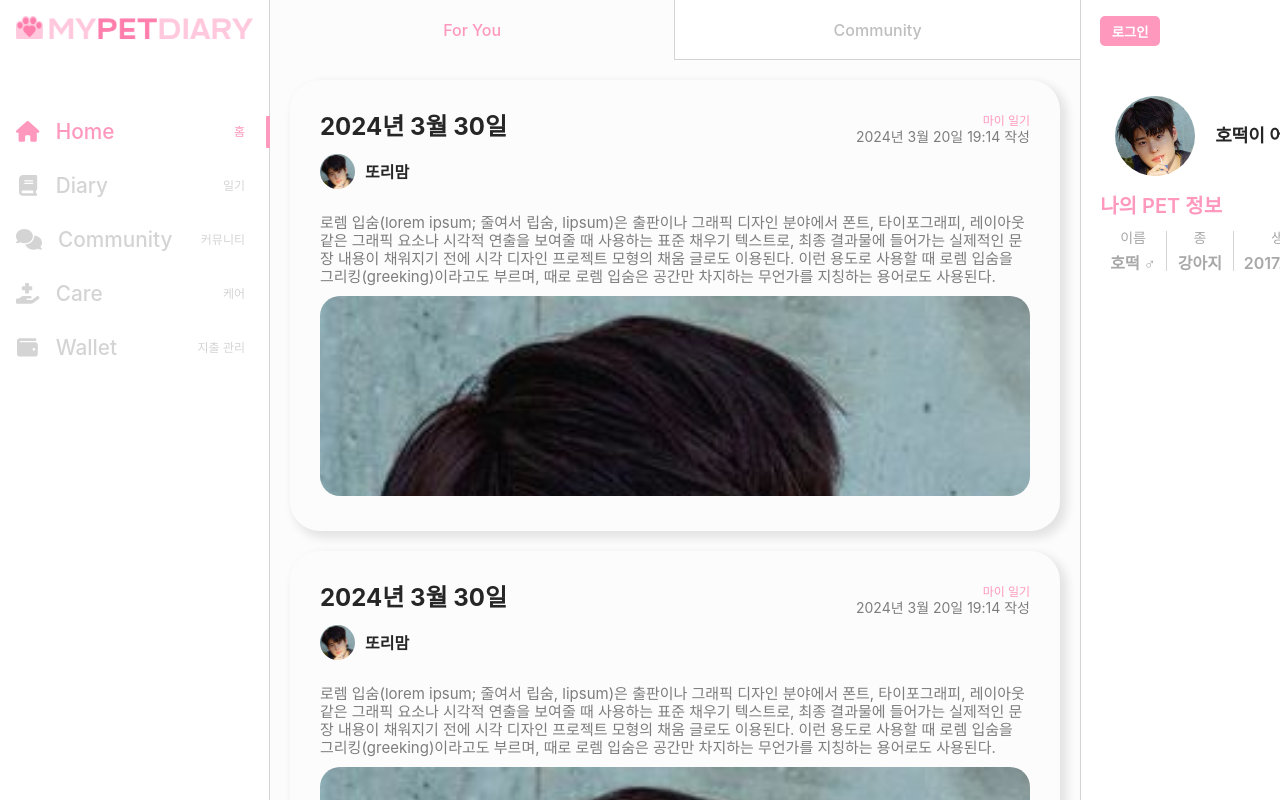
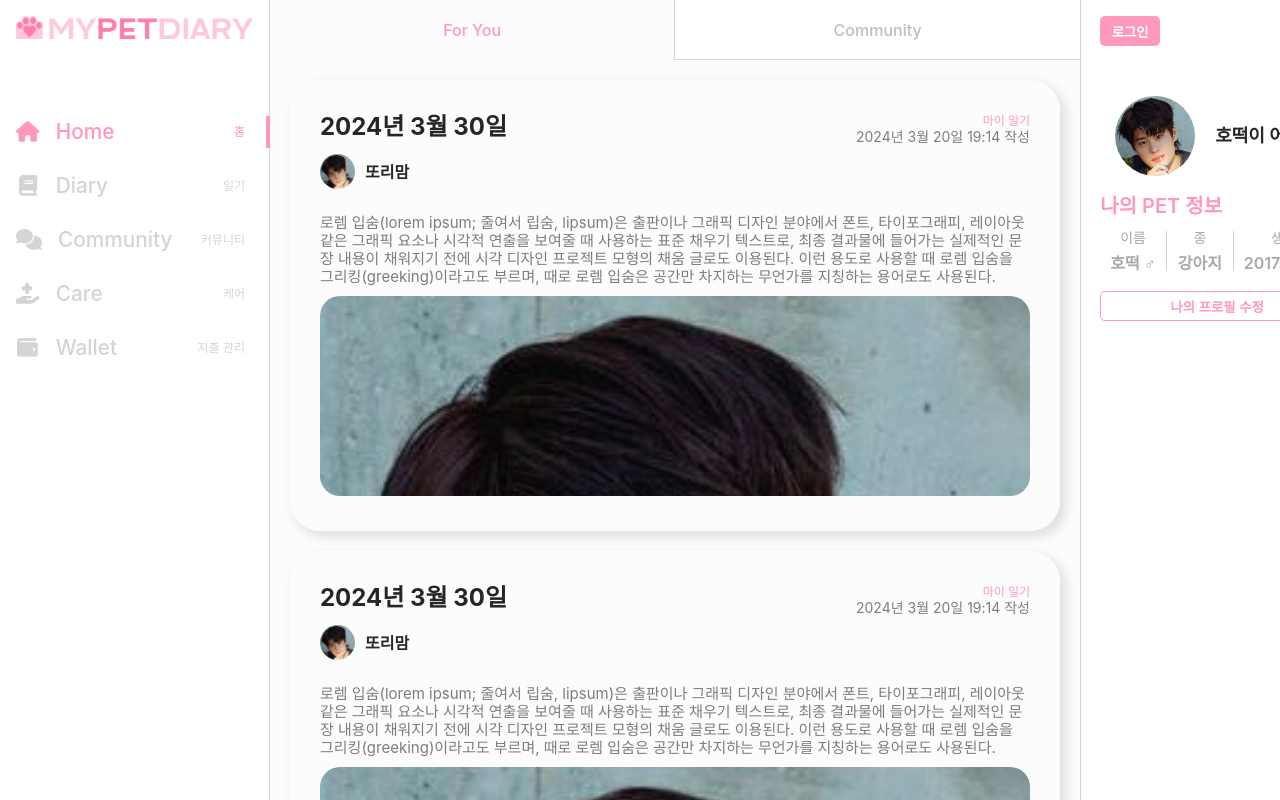
Before and after one commit to MPD-Project/app, a React (Create React App) app in the folder src/main/frontend/: page / in a window 1280 px wide. Shown: the top 800 px of the page. Built offline with nearby package versions, Linux system fonts and the light colour scheme.

Commit message:
F_feat: 전역레이아웃 > 프로필 수정 버튼 생성

```diff
--- a/src/main/frontend/src/components/Profile.tsx
+++ b/src/main/frontend/src/components/Profile.tsx
@@ -28,6 +28,7 @@ const Profile = (props: Props) => {
             <dd>2017.03.19</dd>
           </div>
         </dl>
+        <button>나의 프로필 수정</button>
       </PetArea>
     </ProfileContainer>
   );
@@ -90,5 +91,16 @@ const PetArea = styled.div`
       border-right: 1px solid var(--color-visible20);
     }
   }
+  button {
+    width: 100%;
+    height: 30px;
+    border: 1px solid var(--color-primary);
+    color: var(--color-primary);
+    font-weight: 600;
+    background-color: var(--color-visible00);
+    border-radius: 5px;
+    margin-top: 20px;
+    cursor: pointer;
+  }
 `;
 export default Profile;
```
